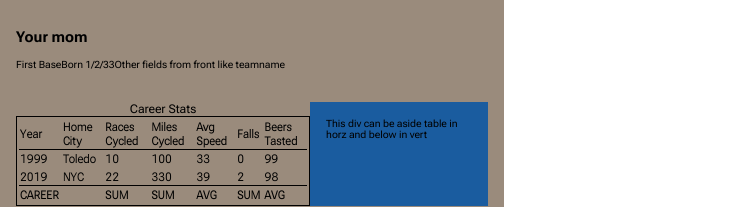
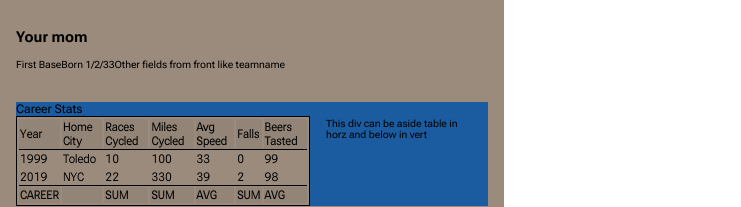
Before and after one commit to jeremybatesDC/vueGridBaseballCard, a Vue app: page / in a window 1280 px wide. Shown: the top 207 px of the page, without its empty margins (0-741 px from the left). Built offline with nearby package versions, Linux system fonts and the light colour scheme.

Commit message:
back of card table styles

```diff
--- a/src/components/CardBack.vue
+++ b/src/components/CardBack.vue
@@ -112,10 +112,15 @@ table {
   font-variant-numeric: lining-nums tabular-nums;
   border: 1px solid #000000;
 }
+caption {
+  background: #1a5c9f;
+  text-align: left;
+}
 
 thead {
   box-shadow: 0 1px #000000;
   font-variation-settings: "wght" 150, "wdth" 35, "opsz" 10, "GRAD" 48, "slnt" 0;
+  background: rgba(0, 0, 0, 0.05);
 }
 th {
   text-align: left;
@@ -127,6 +132,7 @@ tbody {
 }
 tfoot {
   font-variation-settings: "wght" 150, "wdth" 0, "opsz" 0, "GRAD" 48, "slnt" 0;
+  background: rgba(0, 0, 0, 0.05);
   //box-shadow: 0 1px #000000;
 }
 
```
